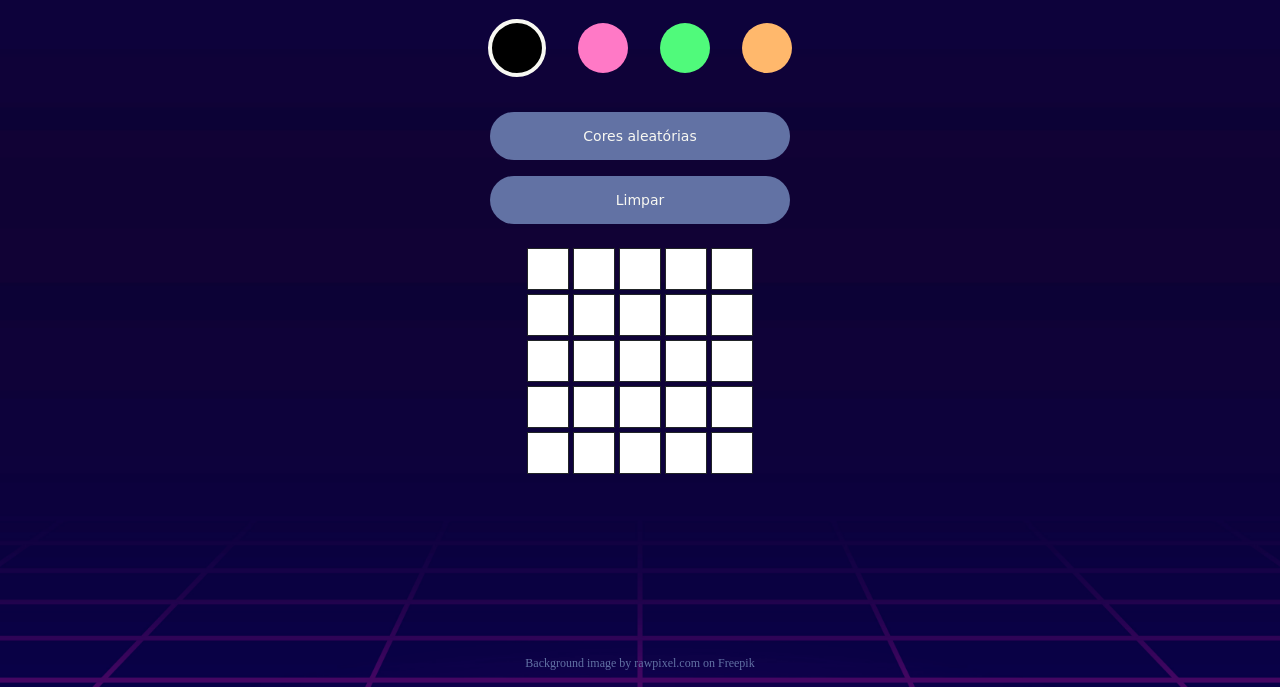
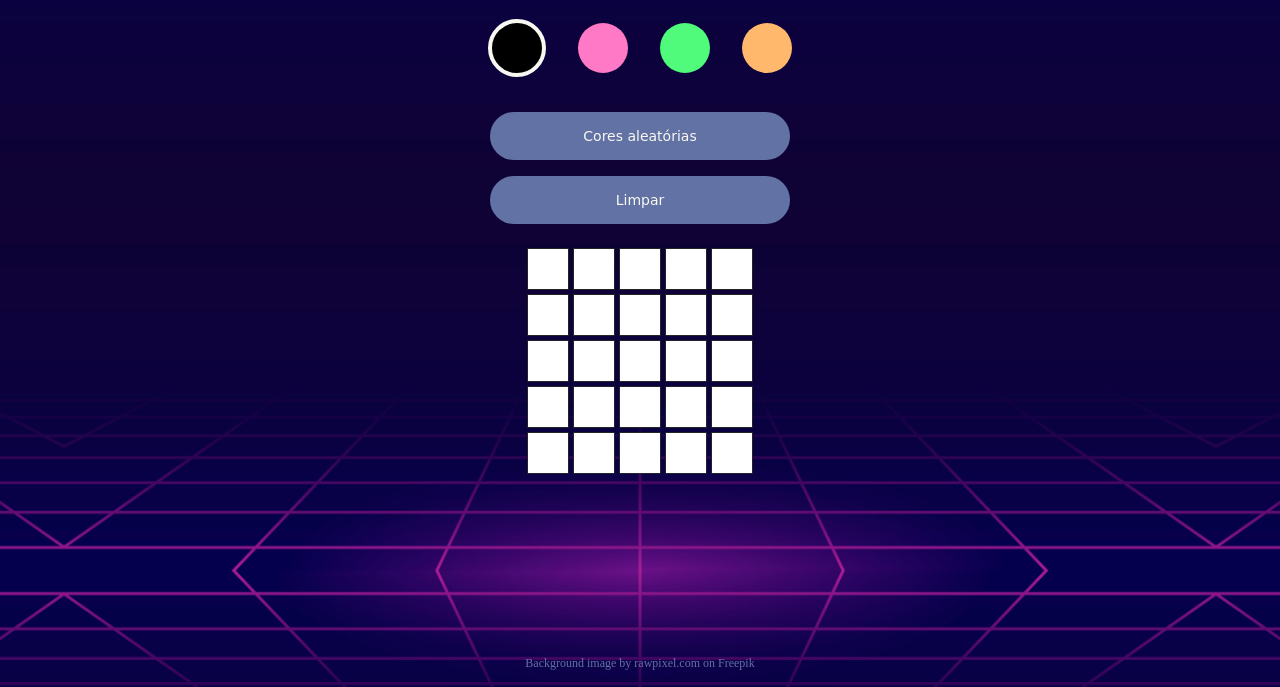
Before and after one commit to biancashiromoto/pixels-art, a plain HTML site: page index.html in a window 1280 px wide. Shown: the part 113-800 px from the top of the page. Drawn offline with Linux system fonts and the light colour scheme.

Commit message:
Fix background-size

```diff
--- a/style.css
+++ b/style.css
@@ -22,7 +22,7 @@ body {
   background-color: var(--background-color);
   background-image: url(/91657.jpg);
   background-position: center;
-  background-size: 150%;
+  background-size: 90%;
   color: var(--white);
   font: 600 20px var(---body-font);
   height: fit-content;
```
